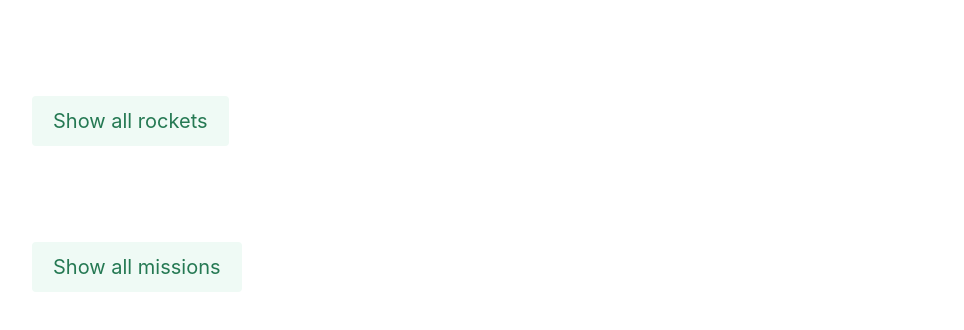
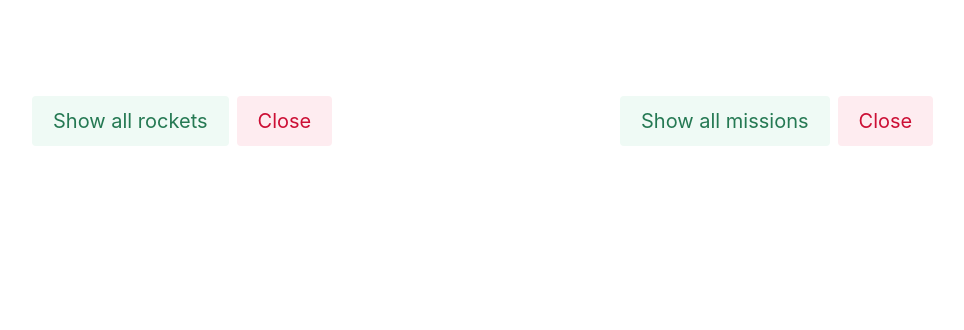
Before and after one commit to petrasamskar/vue3Lab, a Vue app in the folder spaceX/: page / in a window 1280 px wide. Shown: the top 330 px of the page, without its empty margins (80-1044 px from the left). Built offline with nearby package versions, Linux system fonts and the light colour scheme.

Commit message:
added some styling

```diff
--- a/spaceX/src/App.vue
+++ b/spaceX/src/App.vue
@@ -1,10 +1,16 @@
 <template>
+  <div class="columns">
+    <div class="column">
       <section class="section">
         <Rockets />
       </section>
+    </div>
+    <div class="column">
       <section class="section">
         <Missions />
       </section>
+    </div>
+  </div>
 </template>
 
 <script lang="ts">
--- a/spaceX/src/components/Mission.vue
+++ b/spaceX/src/components/Mission.vue
@@ -1,6 +1,20 @@
 <template>
-  <h1>{{ mission.mission_name }}</h1>
-  <p>{{ mission.description }}</p>
+  <div class="card">
+    <div class="card-image">
+      <figure class="image is-4by3">
+        <img
+          src="https://bulma.io/images/placeholders/1280x960.png"
+          alt="Placeholder image"
+        />
+      </figure>
+    </div>
+    <div class="card-content">
+      <p class="title is-4">{{ mission.mission_name }}</p>
+      <div class="content">
+        {{ mission.description }}
+      </div>
+    </div>
+  </div>
 </template>
 
 <script lang="ts">
--- a/spaceX/src/components/Missions.vue
+++ b/spaceX/src/components/Missions.vue
@@ -1,15 +1,21 @@
 <template>
   <div class="container">
-    <p>
+    <div class="buttons">
       <button
         @click="getAllMissions()"
         class="button is-medium button is-success is-light"
       >
         Show all missions
       </button>
-    </p>
+      <button
+        @click="close()"
+        class="button is-medium button is-danger is-light"
+      >
+        Close
+      </button>
+    </div>
     <div v-if="error">{{ error }}</div>
-    <div v-for="mission in missions">
+    <div v-for="mission in missions" :style="opened">
       <Mission :mission="mission" />
     </div>
   </div>
@@ -27,6 +33,8 @@ export default defineComponent({
   setup() {
     const error = ref("");
     const store = useStore<State>();
+    const opened = ref("");
+
     const getAllMissions = async () => {
       try {
         if (missions.value.length === 0) {
@@ -36,16 +44,22 @@ export default defineComponent({
           }
           store.commit("setMissions", await data.json());
         }
+        opened.value = "";
       } catch (err: any) {
         error.value = err.message;
         console.log(err);
       }
+    };
+    const close = () => {
+      opened.value = "display:none";
     };
     const missions = computed(() => store.state.missions);
     return {
       missions,
       error,
       getAllMissions,
+      opened,
+      close,
     };
   },
 });
--- a/spaceX/src/components/Rocket.vue
+++ b/spaceX/src/components/Rocket.vue
@@ -1,22 +1,39 @@
 <template>
-    <h1>{{ rocket.rocket_name }}</h1>
-    <p>{{ rocket.description }}</p>
-    <a v-bind:href="rocket.wikipedia" target=”_blank”>{{ rocket.wikipedia }}</a>
+  <div class="card">
+    <div class="card-image">
+      <figure class="image is-4by3">
+        <img
+          src="https://bulma.io/images/placeholders/1280x960.png"
+          alt="Placeholder image"
+        />
+      </figure>
+    </div>
+    <div class="card-content">
+      <p class="title is-4">{{ rocket.rocket_name }}</p>
 
+      <div class="content">
+        {{ rocket.description }}
+      </div>
+      <div>
+        <a v-bind:href="rocket.wikipedia" target="”_blank”">{{
+          rocket.wikipedia
+        }}</a>
+      </div>
+    </div>
+  </div>
 </template>
 <script lang="ts">
-import { defineComponent } from 'vue';
-import type { PropType } from 'vue';
-import type { SpaceXRocket } from '../types/SpaceXRocket';
+import { defineComponent } from "vue";
+import type { PropType } from "vue";
+import type { SpaceXRocket } from "../types/SpaceXRocket";
 
 export default defineComponent({
-    name: 'Rocket',
-    props: {
-        rocket: {
-            required: true,
-            type: Object as PropType<SpaceXRocket>
-        }
-    }
-
-})
+  name: "Rocket",
+  props: {
+    rocket: {
+      required: true,
+      type: Object as PropType<SpaceXRocket>,
+    },
+  },
+});
 </script>
--- a/spaceX/src/components/Rockets.vue
+++ b/spaceX/src/components/Rockets.vue
@@ -1,17 +1,23 @@
 <template>
   <div class="container">
-    <p>
+    <div class="buttons">
       <button
         @click="getAllRockets()"
         class="button is-medium button is-success is-light"
       >
         Show all rockets
       </button>
-    </p>
+      <button
+        @click="close()"
+        class="button is-medium button is-danger is-light"
+      >
+        Close
+      </button>
+    </div>
     <div v-if="error">{{ error }}</div>
-    <div v-for="rocket in rockets">
+    <section v-for="rocket in rockets" :style="opened">
       <Rocket :rocket="rocket" />
-    </div>
+    </section>
   </div>
 </template>
 <script lang="ts">
@@ -26,6 +32,7 @@ export default defineComponent({
   components: { Rocket },
   setup() {
     const error = ref("");
+    const opened = ref("");
     const store = useStore<State>();
     const getAllRockets = async () => {
       try {
@@ -36,16 +43,22 @@ export default defineComponent({
           }
           store.commit("setRockets", await data.json());
         }
+        opened.value = "";
       } catch (err: any) {
         error.value = err.message;
         console.log(err);
       }
+    };
+    const close = () => {
+      opened.value = "display:none";
     };
     const rockets = computed(() => store.state.rockets);
     return {
       rockets,
       error,
       getAllRockets,
+      opened,
+      close,
     };
   },
 });
```
Lines whose indentation alone changed are shown as unchanged.
